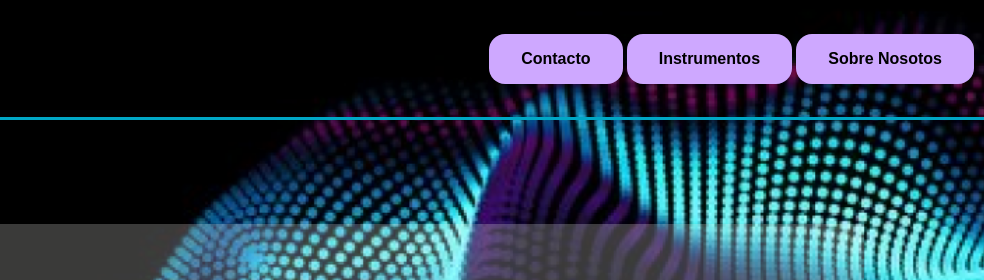
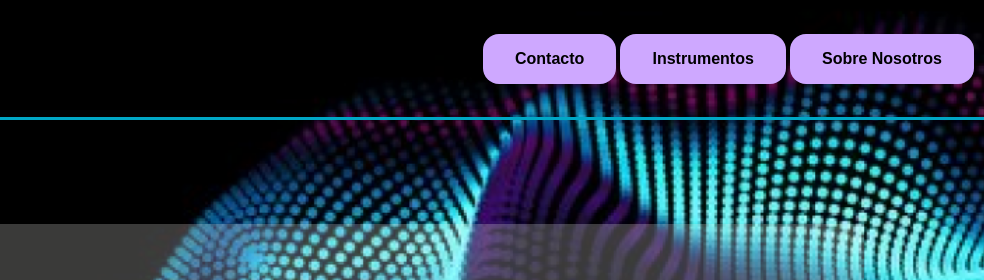
Before and after one commit to JnogueraGonzalez/TechBechSchool, a plain HTML site: page pages/form.html in a window 1280 px wide. Shown: the top 280 px of the page, 296-1280 px from the left. Drawn offline with Linux system fonts and the light colour scheme; files whose address does not match are found by name; a web font is replaced by a local one.

Commit message:
final web

```diff
--- a/pages/form.html
+++ b/pages/form.html
@@ -18,7 +18,7 @@
         <div>
             <button class="botton" onclick="A.href='formulario.html'">Contacto</button>
             <button class="botton" onclick="window.location.href='url2'">Instrumentos</button>
-            <button class="botton" onclick="window.location.href='url3'">Sobre Nosotos</button>
+            <button class="botton" onclick="window.location.href='url3'">Sobre Nosotros</button>
         </div>
       </nav>
     <div class="container">
```
